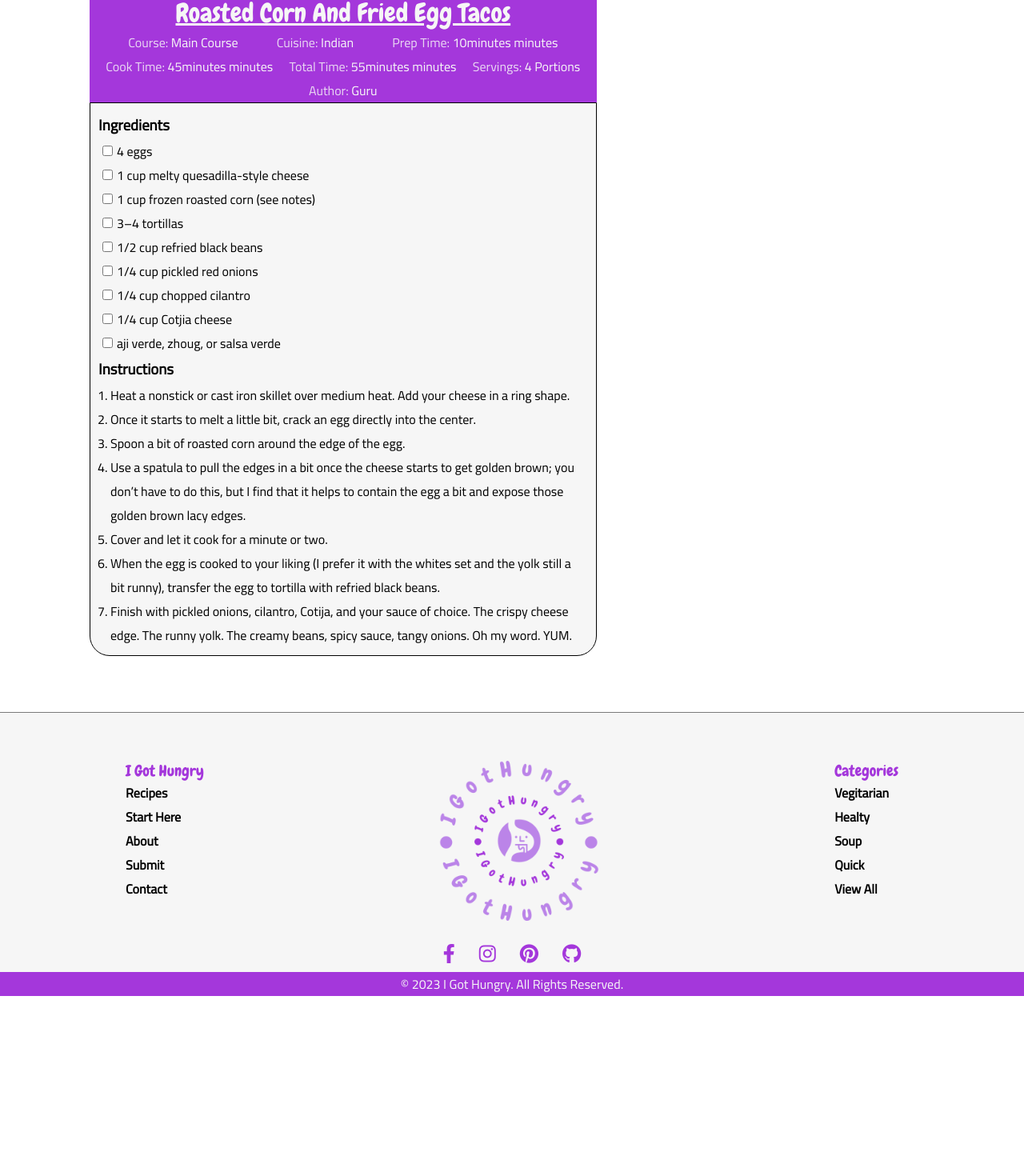
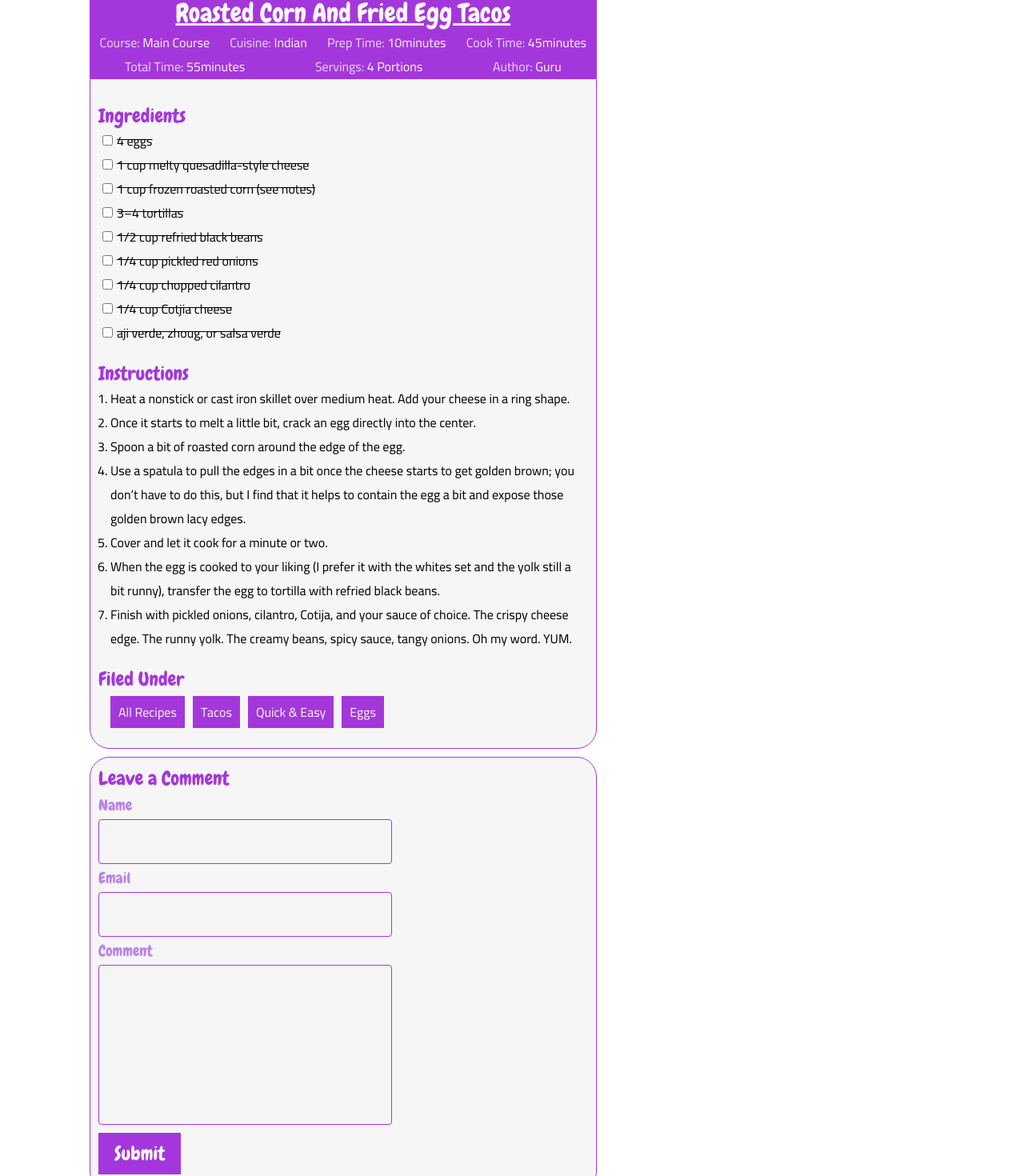
Before and after one commit to SKAhire/IGotHungry, a React (Create React App) app in the folder Frontend/: page /recipes/id in a window 1280 px wide. Shown: the part 4793-6263 px from the top of the page at 80% size. Before the commit the page ends 6038 px from the top, so only its background shows below. Built offline with nearby package versions, Linux system fonts and the light colour scheme.

Commit message:
leave a comment section

```diff
--- a/Frontend/src/App.css
+++ b/Frontend/src/App.css
@@ -14,7 +14,8 @@
   box-sizing: border-box;
   font-family: var(--body_font);
 }
-a{
+
+a {
   text-decoration: none;
 }
 
@@ -36,6 +37,7 @@ body {
   z-index: 100;
   width: 100%;
 }
+
 .cnavContainer {
   display: flex;
   flex-flow: row wrap;
@@ -75,6 +77,7 @@ body {
   margin: 0px 10px;
   font-size: large;
 }
+
 .cnavContainer a {
   font-family: var(--head_font);
   text-decoration: none;
@@ -87,15 +90,19 @@ body {
 .logoImg {
   margin: 0px 160px !important;
 }
+
 .logoImg img {
   height: 85px;
 }
+
 .clogoImg {
   margin: 0px 130px !important;
 }
+
 .clogoImg img {
   height: 60px;
 }
+
 .navMenu a:hover {
   color: var(--purpel_light);
 }
@@ -163,7 +170,7 @@ body {
 
 /* Categories */
 
-.Categories{
+.Categories {
   background: var(--white_bg);
 }
 
@@ -251,12 +258,13 @@ body {
   margin: 150px 35px;
 }
 
-.viewAll{
+.viewAll {
   text-align: center;
   margin: 30px;
   padding-bottom: 50px;
 }
-.viewAll a{
+
+.viewAll a {
   text-decoration: none;
   color: var(--white_bg);
   background: var(--purpel);
@@ -265,7 +273,8 @@ body {
   font-family: var(--head_font);
   font-size: x-large;
 }
-.viewAll a:hover{
+
+.viewAll a:hover {
   background: var(--white_bg);
   color: var(--purpel_light);
   box-shadow: 0 1px 3px 2px rgba(0, 0, 0, 0.5);
@@ -277,12 +286,13 @@ body {
   padding: 60px 12px;
   margin: 10px 100px;
 }
-.allCat a{
+
+.allCat a {
   text-decoration: none;
   color: var(--purpel);
 }
 
-.allCatCont{
+.allCatCont {
   display: flex;
   flex-flow: row wrap;
   justify-content: space-between;
@@ -290,32 +300,37 @@ body {
   margin-top: 20px;
   background: var(--white_bg);
 }
-.allCatElement img{
+
+.allCatElement img {
   border: none;
   height: 100px;
   width: 100px;
   border-radius: 50%;
   transition: transform .5s ease-in;
 }
-.allCatElement img:hover{
+
+.allCatElement img:hover {
   transform: scale(1.1);
 }
-.allCatElement p{
+
+.allCatElement p {
   font-family: var(--head_font);
   font-size: large;
   text-align: center;
 }
 
 /* About Home */
-.About{
+.About {
   background-size: 200px 100px;
   padding: 15px 100px;
 }
-.homeAbout{
+
+.homeAbout {
   background: var(--white_t);
   padding: 10px 20px;
   margin: 15px 100px;
 }
+
 .homeAbout p {
   margin-bottom: 20px;
   font-family: var(--body_font);
@@ -323,97 +338,114 @@ body {
 
 /* Recipes */
 
-.poprecipies{
+.poprecipies {
   padding: 60px 12px;
   margin: 10px 100px;
 }
-.recipesCard{
+
+.recipesCard {
   height: 200px;
   width: 350px;
-  transition: transform .5s ;
+  transition: transform .5s;
 }
-.recipesCard:hover{
+
+.recipesCard:hover {
   transform: scale(1.01);
 }
-.recipeInfo{
+
+.recipeInfo {
   height: 200px;
   width: 350px;
-  transition: transform .5s ;
+  transition: transform .5s;
 }
-.recipeInfo:hover{
+
+.recipeInfo:hover {
   background-color: rgba(0, 0, 0, 0.456);
   box-shadow: 0 1px 3px 2px rgba(0, 0, 0, 0.5);
   transform: scale(1.01);
 }
-.recipeInfo h6{
+
+.recipeInfo h6 {
   background-color: var(--purpel);
-  font: 20px var(--head_font) ;
-  color:  var(--white_bg);
+  font: 20px var(--head_font);
+  color: var(--white_bg);
   padding: 5px;
 }
-.owl-item{
+
+.owl-item {
   width: 360px !important;
 }
 
 /* latest recipes */
-.latestRes{
+.latestRes {
   padding: 60px 12px;
   margin: 10px 100px;
 }
-.latestList{
+
+.latestList {
   display: flex;
   justify-content: center;
   align-items: center;
   flex-flow: row wrap;
 }
-.latestInfo{
+
+.latestInfo {
   display: flex;
   margin-right: 10px;
   width: 49%;
   border-bottom: 1px solid rgba(0, 0, 0, 0.5);
 }
-.latestInfo:hover{
+
+.latestInfo:hover {
   box-shadow: 0 1px 3px 2px rgba(0, 0, 0, 0.5);
 }
-.latestInfo img{
+
+.latestInfo img {
   margin: 10px;
   height: 200px;
   width: 200px;
 }
-.latestIditals{
+
+.latestIditals {
   padding: 5px;
 }
-.latestInfo h4{
+
+.latestInfo h4 {
   font-family: var(--head_font);
   color: var(--purpel);
   font-size: x-large;
   font-weight: normal;
 }
-.latestInfo a:hover,.latestInfo h4:hover{
+
+.latestInfo a:hover,
+.latestInfo h4:hover {
   color: var(--purpel_light);
 }
-.latestInfo a{
+
+.latestInfo a {
   font-family: var(--head_font);
   color: var(--purpel);
 }
 
-.Submit{
+.Submit {
   background-size: 200px 100px;
   padding: 15px 100px;
 }
-.homeSubmit{
-  background: var(--white_t) ;
+
+.homeSubmit {
+  background: var(--white_t);
   padding: 10px 20px;
   margin: 15px 100px;
 }
-.homeSubmit p{
+
+.homeSubmit p {
   margin-bottom: 20px;
   font-family: var(--body_font);
 }
 
 
 /* Footer */
-.footerMain{
+.footerMain {
   display: flex;
   justify-content: space-around;
   border-top: 1px solid rgba(0, 0, 0, 0.5);
@@ -421,40 +453,48 @@ body {
   background: var(--white_bg);
   padding: 60px 10px 10px;
 }
-.footerMain h4{
+
+.footerMain h4 {
   color: var(--purpel);
   font-family: var(--head_font);
   font-size: larger;
   font-weight: normal;
 }
-.footerMain h4:hover{
+
+.footerMain h4:hover {
   color: var(--purpel_light);
 }
-.ighLogo img{
+
+.ighLogo img {
   height: 200px;
   width: 200px;
 }
-.footerLinks a{
+
+.footerLinks a {
   display: block;
   color: black;
   font-family: var(--body_font);
   font-weight: bold;
 }
-.footerLinks a:hover{
+
+.footerLinks a:hover {
   color: var(--purpel_light);
 }
-.ighSocial{
+
+.ighSocial {
   text-align: center;
   background: var(--white_bg);
   padding: 0px 10px;
 }
-.ighSocial a{
+
+.ighSocial a {
   color: var(--purpel);
   font-size: x-large;
   /* padding: 5px; */
   margin: 15px;
 }
-.ccSection{
+
+.ccSection {
   text-align: center;
   background: var(--purpel);
   color: var(--white_bg);
@@ -462,11 +502,12 @@ body {
 
 /* Recipes */
 
-.Banner{
+.Banner {
   text-align: center;
   height: 40vh;
 }
-.bannerDiv{
+
+.bannerDiv {
   position: relative;
   height: 100%;
   width: 100%;
@@ -474,7 +515,8 @@ body {
   opacity: 0.5;
   padding: 100px;
 }
-.bannerInfo{
+
+.bannerInfo {
   position: absolute;
   background: var(--white_t);
   padding: 10px 20px;
@@ -482,47 +524,56 @@ body {
   left: 14vw;
   width: 72vw;
 }
-.Banner h1{
+
+.Banner h1 {
   font-family: var(--head_font);
   color: var(--purpel);
   font-size: xx-large;
   font-weight: normal;
 }
-.path a{
+
+.path a {
   color: black;
 }
-.path a:hover{
+
+.path a:hover {
   text-decoration: underline;
   color: var(--purpel);
 }
-.recCont{
+
+.recCont {
   padding: 60px 12px;
   margin: 10px 100px;
 }
-.recList{
+
+.recList {
   display: flex;
   justify-content: space-between;
   align-items: center;
   flex-flow: row wrap;
   text-align: center;
 }
-.recInfo{
+
+.recInfo {
   margin-top: 10px;
   width: 24%;
 }
-.recInfo:hover{
+
+.recInfo:hover {
   box-shadow: 0 1px 3px 2px rgba(0, 0, 0, 0.5);
 }
-.recInfo img{
+
+.recInfo img {
   height: 300px;
   width: 300px;
 }
-.recInfo h2{
+
+.recInfo h2 {
   word-wrap: normal;
 }
 
 /* recipe description */
-.recipeDiv{
+.recipeDiv {
   display: flex;
   justify-content: space-between;
   align-items: center;
@@ -530,44 +581,52 @@ body {
   margin: 10px 100px;
 }
 
-.recipeBody{
+.recipeBody {
   width: 60%;
 }
-.recipeBody h2{
+
+.recipeBody h2 {
   font-family: var(--head_font);
   font-weight: normal;
   color: var(--purpel);
   font-size: xx-large;
 }
-.recipeBody p{
+
+.recipeBody p {
   font: large var(--body_font);
 }
-.recipeBody img{
+
+.recipeBody img {
   width: 95%;
 }
-.relatedres{
+
+.relatedres {
   width: 38%;
 }
-.stepBody{
+
+.stepBody {
   margin: 20px 10px;
 }
-.stepBody h3{
+
+.stepBody h3 {
   color: var(--purpel_light);
   font-family: var(--head_font);
   font-weight: normal;
 }
-.mainInfo{
+
+.mainInfo {
   background: var(--purpel);
   text-align: center;
   border-top-left-radius: 25px;
   border-top-right-radius: 25px;
 }
 
-.mainInfo h2{
+.mainInfo h2 {
   color: var(--white_bg);
   text-decoration: underline;
 }
-.mainInfo img{
+
+.mainInfo img {
   border: 3px solid var(--purpel_light);
   padding: 3px;
   margin-top: 10px;
@@ -575,32 +634,161 @@ body {
   height: 183px;
   width: 183px;
 }
-.mainInfo ul{
+
+.mainInfo ul {
   display: flex;
-  justify-content: space-evenly;
+  justify-content: space-around;
   flex-wrap: wrap;
   list-style-type: none;
 }
-.mainInfo li{
+
+.mainInfo li {
   /* padding: 0px 5px; */
   color: var(--white_bg);
 }
-.mainInfo li span{
+
+.mainInfo li span {
   color: var(--white_t);
 }
-.mainIn{
+
+.mainIn {
   background: var(--white_bg);
-  border: 1px solid black;
+  border: 1px solid var(--purpel);
   border-bottom-left-radius: 25px;
   border-bottom-right-radius: 25px;
   padding: 10px;
 }
-.mainIn ul{
+
+.mainIn div {
+  margin: 20px 0px;
+}
+
+.mainIn h3 {
+  font-family: var(--head_font);
+  color: var(--purpel);
+  font-weight: normal;
+  font-size: x-large;
+}
+
+.mainIn ul {
   list-style-type: none;
 }
-.mainIn input{
+
+.mainIn input {
   margin: 0px 5px;
 }
-.instructions ol{
+
+.ingredients li {
+  text-decoration: line-through;
+}
+
+.instructions ol {
   padding: 0px 15px;
 }
+
+.tag ul {
+  display: flex;
+  justify-content: flex-start;
+  align-items: center;
+  flex-wrap: wrap;
+  margin: 10px;
+}
+
+.tag li a {
+  padding: 5px 10px;
+  margin: 5px;
+  color: var(--white_bg);
+  background: var(--purpel);
+}
+
+.tag li a:hover {
+  background: var(--purpel_light);
+}
+
+.lComment {
+  padding: 10px;
+  margin: 10px 0px;
+  background: var(--white_bg);
+  border: 1px solid var(--purpel);
+  border-radius: 25px;
+}
+
+.lComment h3 {
+  font-family: var(--head_font);
+  color: var(--purpel);
+  font-weight: normal;
+  font-size: x-large;
+}
+
+.form-control {
+  display: flex;
+  flex-direction: column;
+  width: 60%;
+}
+
+.form-control label {
+  padding: 5px 0px;
+  font-family: var(--head_font);
+  color: var(--purpel_light);
+  font-size: larger;
+}
+
+.form-control input {
+
+  color: var(--purpel);
+  border-bottom-color: var(--purpel_light);
+  font-size: 1rem;
+  font-weight: 400;
+  letter-spacing: .009375em;
+  text-decoration: inherit;
+  text-transform: inherit;
+  align-self: flex-end;
+  box-sizing: border-box;
+  width: 100%;
+  padding: 20px 16px 6px;
+  transition: opacity 150ms cubic-bezier(0.4, 0, 0.2, 1);
+  border: 1px solid;
+  border-radius: 4px;
+  background: rgb(245, 245, 245);
+  height: 56px;
+}
+
+.form-control input:hover, .form-control textarea:hover {
+  border-bottom-color: var(--purpel);
+  background: #ececec;
+}
+
+.form-control input:focus, .form-control textarea:focus {
+  border-color: var(--purpel_light);
+}
+.form-control textarea{
+  color: var(--purpel);
+  border-bottom-color: var(--purpel_light);
+  font-size: 1rem;
+  font-weight: 400;
+  letter-spacing: .009375em;
+  text-decoration: inherit;
+  text-transform: inherit;
+  box-sizing: border-box;
+  padding: 20px 16px 6px;
+  border: 1px solid;
+  border-radius: 4px;
+  background: rgb(245, 245, 245);
+  height: 200px;
+  resize: none;
+}
+.lComment button{
+  color: var(--white_bg);
+  background: var(--purpel);
+  padding: 10px 20px;
+  margin: 10px 0px;
+  font-family: var(--head_font);
+  font-size: x-large;
+  border: none;
+  cursor: pointer;
+}
+.lComment button:hover{
+  background: var(--white_bg);
+  color: var(--purpel_light);
+  box-shadow: 0 1px 3px 2px rgba(0, 0, 0, 0.5);
+}
--- a/Frontend/src/components/Recipe.js
+++ b/Frontend/src/components/Recipe.js
@@ -82,9 +82,9 @@ const Recipe = () => {
                                 <ul>
                                     <li><span>Course: </span> Main Course</li>
                                     <li><span>Cuisine: </span> Indian</li>
-                                    <li><span>Prep Time: </span> 10minutes minutes</li>
-                                    <li><span>Cook Time: </span> 45minutes minutes</li>
-                                    <li><span>Total Time: </span> 55minutes minutes</li>
+                                    <li><span>Prep Time: </span> 10minutes</li>
+                                    <li><span>Cook Time: </span> 45minutes</li>
+                                    <li><span>Total Time: </span> 55minutes</li>
                                     <li><span>Servings: </span> 4 Portions</li>
                                     <li><span>Author: </span> Guru</li>
                                 </ul>
@@ -93,39 +93,39 @@ const Recipe = () => {
                                 <div className="ingredients">
                                     <h3>Ingredients</h3>
                                     <ul>
-                                        <li>
+                                        <li className='line_through'>
                                             <input type="checkbox" name="checked" id="checked" />
                                             <span>4 eggs</span>
                                         </li>
-                                        <li>
+                                        <li className='line_through'>
                                             <input type="checkbox" name="checked" id="checked" />
                                             <span>1 cup melty quesadilla-style cheese</span>
                                         </li>
-                                        <li>
+                                        <li className='line_through'>
                                             <input type="checkbox" name="checked" id="checked" />
                                             <span>1 cup frozen roasted corn (see notes)</span>
                                         </li>
-                                        <li>
+                                        <li className='line_through'>
                                             <input type="checkbox" name="checked" id="checked" />
                                             <span>3–4 tortillas</span>
                                         </li>
-                                        <li>
+                                        <li className='line_through'>
                                             <input type="checkbox" name="checked" id="checked" />
                                             <span>1/2 cup refried black beans</span>
                                         </li>
-                                        <li>
+                                        <li className='line_through'>
                                             <input type="checkbox" name="checked" id="checked" />
                                             <span>1/4 cup pickled red onions</span>
                                         </li>
-                                        <li>
+                                        <li className='line_through'>
                                             <input type="checkbox" name="checked" id="checked" />
                                             <span>1/4 cup chopped cilantro</span>
                                         </li>
-                                        <li>
+                                        <li className='line_through'>
                                             <input type="checkbox" name="checked" id="checked" />
                                             <span>1/4 cup Cotjia cheese</span>
                                         </li>
-                                        <li>
+                                        <li className='line_through'>
                                             <input type="checkbox" name="checked" id="checked" />
                                             <span>aji verde, zhoug, or salsa verde</span>
                                         </li>
@@ -144,6 +144,44 @@ const Recipe = () => {
                                         <li>Finish with pickled onions, cilantro, Cotija, and your sauce of choice. The crispy cheese edge. The runny yolk. The creamy beans, spicy sauce, tangy onions. Oh my word. YUM.</li>
                                     </ol>
                                 </div>
+                                <div className="tag">
+                                    <h3>Filed Under </h3>
+                                    <ul>
+                                        <li>
+                                            <Link>All Recipes</Link>
+                                        </li>
+                                        <li>
+                                            <Link>Tacos</Link>
+                                        </li>
+                                        <li>
+                                            <Link>Quick & Easy</Link>
+                                        </li>
+                                        <li>
+                                            <Link>Eggs</Link>
+                                        </li>
+                                    </ul>
+                                </div>
+                            </div>
+
+                            <div className="comment">
+                                <div className="lComment">
+                                    <h3>Leave a Comment</h3>
+                                    <form action="">
+                                        <div className='form-control'>
+                                            <label htmlFor="name">Name</label>
+                                            <input type="text" name='name' id='name' />
+                                        </div>
+                                        <div className='form-control'>
+                                            <label htmlFor="email">Email</label>
+                                            <input type="email" name='email' id='email' />
+                                        </div>
+                                        <div className='form-control'>
+                                            <label htmlFor="comment">Comment</label>
+                                            <textarea name="comment" id="comment" cols="10" rows="10"></textarea>
+                                        </div>
+                                        <button type="submit">Submit</button>
+                                    </form>
+                                </div>
                             </div>
                         </div>
                     </div>
```
